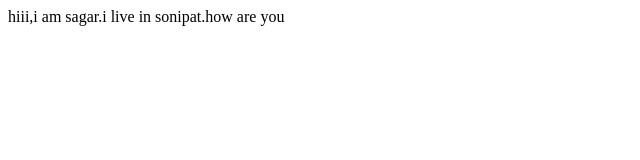
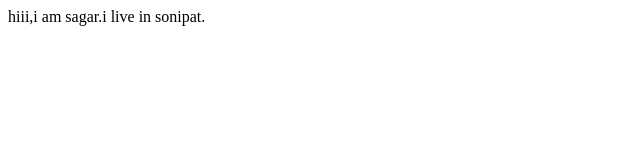
Before and after one commit to sagdahiy/assignment, a plain HTML site: page index.html in a window 1280 px wide. Shown: the full height of the page, 0-640 px from the left. Drawn offline with Linux system fonts and the light colour scheme.

Commit message:
revert changes

```diff
--- a/index.html
+++ b/index.html
@@ -4,7 +4,7 @@
 
 </head>
 <body>
-    hiii,i am sagar.i live in sonipat.how are you
+    hiii,i am sagar.i live in sonipat.
 </body>
 
 
```
